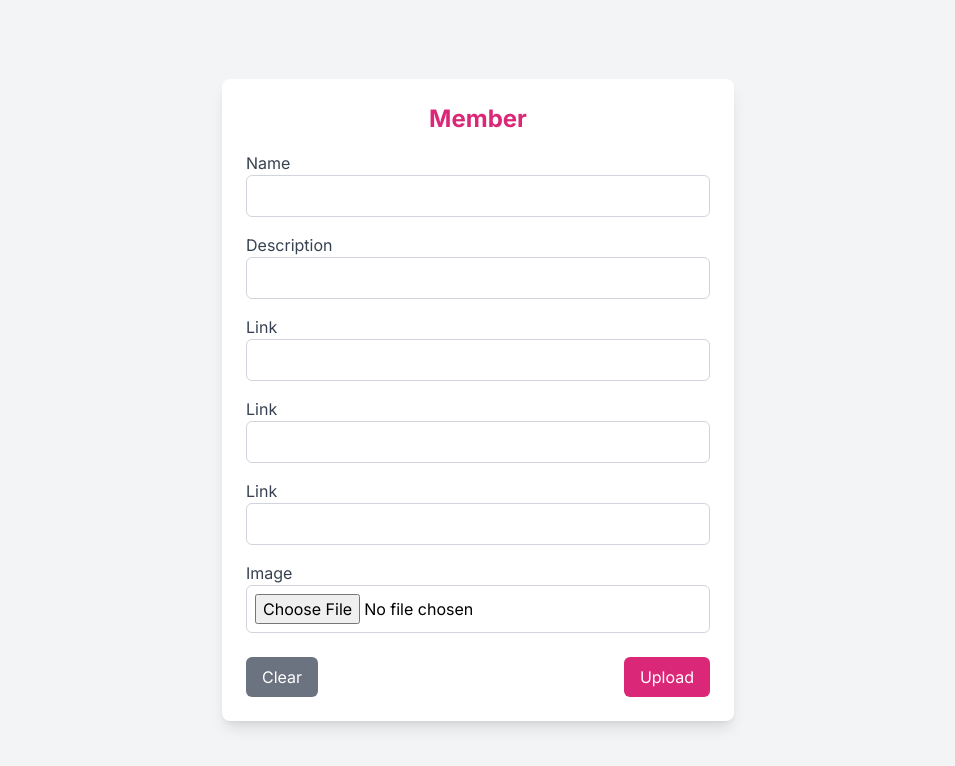
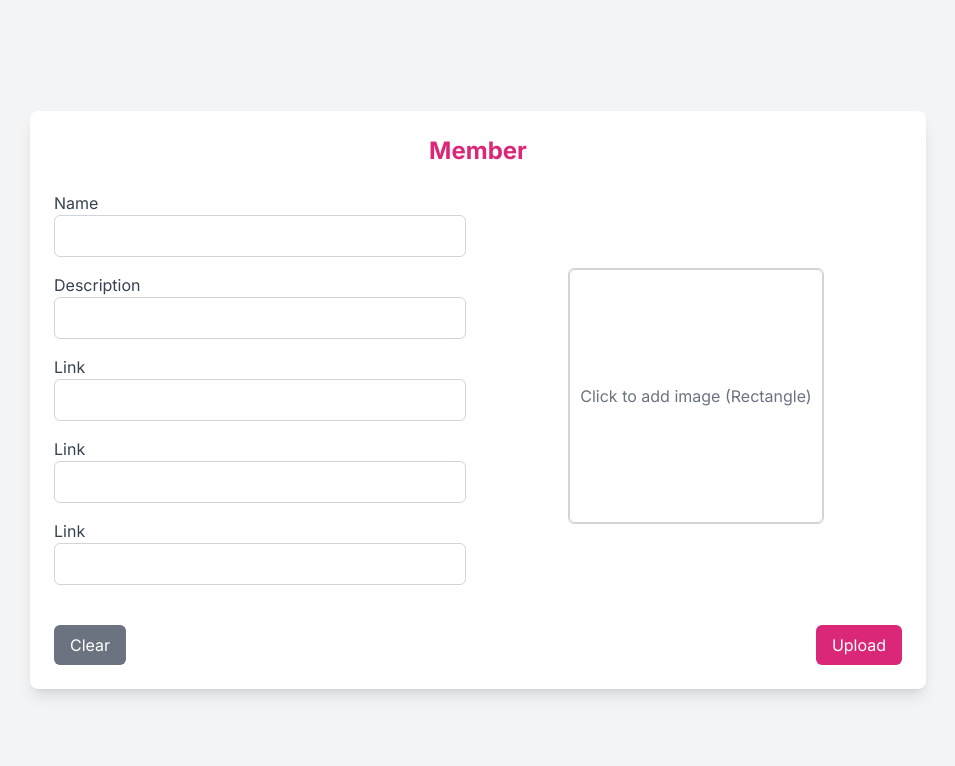
Before and after one commit to Kaveenxz/eudaumonia, a Next.js app: page /add-member in a window 1280 px wide. Shown: the top 766 px of the page, without its empty margins (162-1117 px from the left). Built offline with nearby package versions, Linux system fonts and the light colour scheme.

Commit message:
Refactor MemberForm component: update form layout, add image preview, and modify input handling

```diff
--- a/src/app/(admin)/add-member/page.tsx
+++ b/src/app/(admin)/add-member/page.tsx
@@ -1,4 +1,4 @@
-'use client'
+'use client';
 import { useState } from 'react';
 
 export default function MemberForm() {
@@ -11,13 +11,23 @@ export default function MemberForm() {
     image: null,
   });
   const [errors, setErrors] = useState({});
+  const [previewImage, setPreviewImage] = useState<string | null>(null); // Preview for selected image
 
   const handleChange = (e) => {
     const { name, value, files } = e.target;
+    if (files) {
+      const file = files[0];
       setFormData({
         ...formData,
-      [name]: files ? files[0] : value,
+        [name]: file,
       });
+      setPreviewImage(URL.createObjectURL(file)); // Set image preview
+    } else {
+      setFormData({
+        ...formData,
+        [name]: value,
+      });
+    }
   };
 
   const validateForm = () => {
@@ -35,7 +45,6 @@ export default function MemberForm() {
     if (Object.keys(newErrors).length > 0) {
       setErrors(newErrors);
     } else {
-      // Handle form submission (e.g., send the data to your API)
       alert('Form submitted');
       console.log(formData);
     }
@@ -43,9 +52,12 @@ export default function MemberForm() {
 
   return (
     <div className="flex items-center justify-center h-screen bg-gray-100">
-      <form className="bg-white p-6 rounded-lg shadow-lg w-full max-w-lg" onSubmit={handleSubmit}>
-        <h2 className="text-2xl font-bold text-center text-pink-600 mb-4">Member</h2>
+      <form className="bg-white p-6 rounded-lg shadow-lg w-full max-w-4xl" onSubmit={handleSubmit}>
+        <h2 className="text-2xl font-bold text-center text-pink-600 mb-6">Member</h2>
 
+        <div className="flex flex-col lg:flex-row space-y-6 lg:space-y-0 lg:space-x-6">
+          {/* Left side: Form fields */}
+          <div className="flex-1">
             <div className="mb-4">
               <label className="block text-gray-700">Name</label>
               <input
@@ -82,31 +94,47 @@ export default function MemberForm() {
                 />
               </div>
             ))}
+          </div>
 
-        <div className="mb-4">
-          <label className="block text-gray-700">Image</label>
+          {/* Right side: Image uploader */}
+          <div className="flex-1 flex justify-center items-center">
+            <div className="w-64 h-64 border border-gray-300 rounded-md flex items-center justify-center bg-gray-100 relative">
+              <label
+                htmlFor="image"
+                className="cursor-pointer flex items-center justify-center text-gray-500 text-center p-2 bg-white border border-gray-300 rounded-md w-full h-full absolute top-0 left-0"
+              >
+                {previewImage ? (
+                  <img src={previewImage} alt="Selected" className="object-cover w-full h-full rounded-md" />
+                ) : (
+                  <span>Click to add image (Rectangle)</span>
+                )}
                 <input
                   type="file"
                   name="image"
+                  id="image"
                   accept="image/*"
                   onChange={handleChange}
-            className="w-full p-2 border border-gray-300 rounded-md"
+                  className="hidden"
                 />
+              </label>
+            </div>
             {errors.image && <p className="text-red-500 text-sm">{errors.image}</p>}
           </div>
+        </div>
 
+        {/* Clear and Upload Buttons */}
         <div className="flex justify-between mt-6">
           <button
             type="reset"
             className="bg-gray-500 text-white py-2 px-4 rounded-md"
-            onClick={() => setFormData({ name: '', description: '', link1: '', link2: '', link3: '', image: null })}
+            onClick={() => {
+              setFormData({ name: '', description: '', link1: '', link2: '', link3: '', image: null });
+              setPreviewImage(null);
+            }}
           >
             Clear
           </button>
-          <button
-            type="submit"
-            className="bg-pink-600 text-white py-2 px-4 rounded-md"
-          >
+          <button type="submit" className="bg-pink-600 text-white py-2 px-4 rounded-md">
             Upload
           </button>
         </div>
```
Lines whose indentation alone changed are shown as unchanged.
